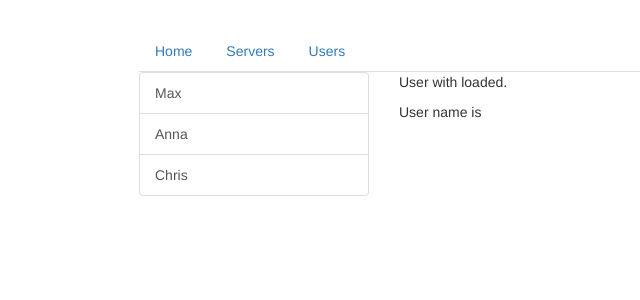
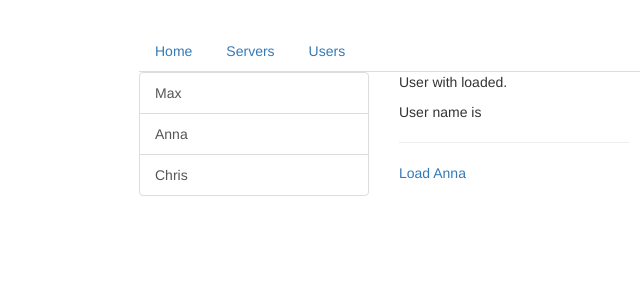
Before and after one commit to alvalle09/AngularRouting, an Angular app: page /users in a window 1280 px wide. Shown: the top 300 px of the page, without its empty margins (126-766 px from the left). Built offline with nearby package versions, Linux system fonts and the light colour scheme.

Commit message:
load specific user using routerLink params array

```diff
--- a/src/app/users/user/user.component.html
+++ b/src/app/users/user/user.component.html
@@ -1,2 +1,5 @@
 <p>User with {{ user.id }} loaded.</p>
 <p>User name is {{ user.name }}</p>
+<hr>
+
+<a [routerLink]="['/users', 10, 'Anna']">Load Anna</a>
```
